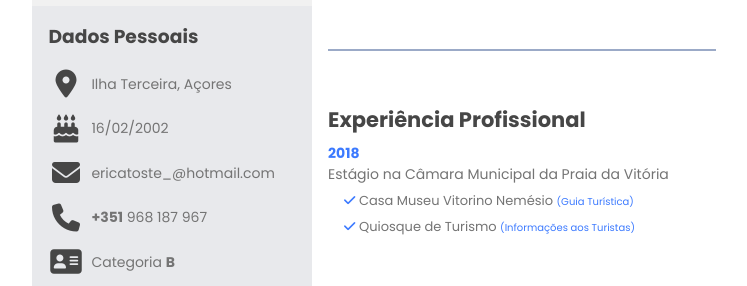
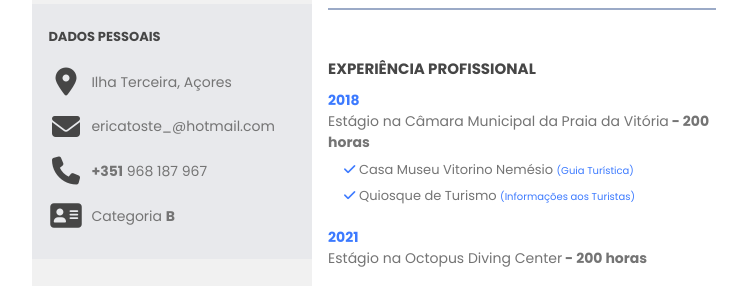
Before and after one commit to ericaavtoste/ericaavtoste.github.io, a plain HTML site: page index.html in a window 1280 px wide. Shown: the part 301-587 px from the top of the page, without its empty margins (258-1005 px from the left). Drawn offline with Linux system fonts and the light colour scheme.

Commit message:
new photo

```diff
--- a/index.css
+++ b/index.css
@@ -28,6 +28,7 @@ ul, li {
 }
 
 h1, h2, h3, h4, h5, h6 {
+    font-variant-caps: all-small-caps;
     margin-bottom: 1rem;
     color: var(--primary-color) !important;
 }
@@ -192,6 +193,26 @@ p, span {
 }
 
 /* UTILS */
+.w-100 {
+    width: 100% !important;
+}
+
+.m-0 {
+    margin: 0 !important;
+}
+
+.mb-sm {
+    margin-bottom: .4rem;
+}
+
+.mb-md {
+    margin-bottom: 1.3rem;
+}
+
+.mb-lg {
+    margin-bottom: 2rem;
+}
+
 .t-center {
     text-align: center
 }
--- a/index.html
+++ b/index.html
@@ -35,14 +35,6 @@
                                     <i class="fa fa-map-marker fa-2x"></i>
                                 </div>
                                 <span>Ilha Terceira, Açores</span>
-                            </div>
-
-                            <div class="info">
-                                <div class="icon-wrapper d-flex">
-                                    <i class="fas fa-birthday-cake fa-2x"></i>
-                                </div>
-
-                                <span>16/02/2002</span>
                             </div>
 
                             <div class="info">
@@ -132,8 +124,10 @@
 
                     <div class="experience">
                         <h2>Experiência Profissional</h2>
+
+                        <div class="mb-md">
                             <p class="text-lily"><b>2018</b></p>
-                        <p>Estágio na Câmara Municipal da Praia da Vitória</p>
+                            <p>Estágio na Câmara Municipal da Praia da Vitória<b> - 200 horas</b></p>
 
                             <div class="list">
                                 <ul>
@@ -147,7 +141,12 @@
                                     </li>
                                 </ul>
                             </div>
+                        </div>
 
+                        <div>
+                            <p class="text-lily"><b>2021</b></p>
+                            <p>Estágio na Octopus Diving Center<b> - 200 horas</b></p>
+                        </div>
                     </div>
 
                     <div class="separator"></div>
```
Also changed, not shown: assets/profile.jpg, assets/profile1.jpg (added), 1 other file. Lines whose indentation alone changed are shown as unchanged.
